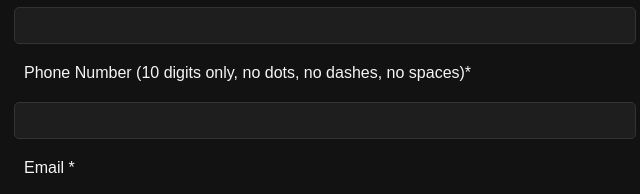
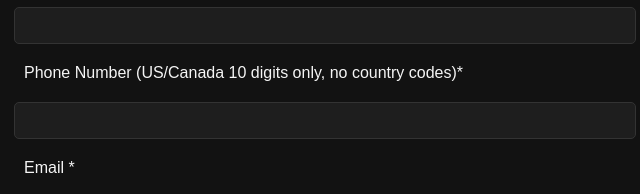
Before and after one commit to DavidMCinema/QuantumResonance, a website: page index.html in a window 1280 px wide. Shown: the part 301-495 px from the top of the page, 326-966 px from the left. Drawn offline with Linux system fonts and the light colour scheme.

Commit message:
Update index.html

```diff
--- a/index.html
+++ b/index.html
@@ -128,7 +128,7 @@
       <label for="businessName">Business Name *</label>
       <input type="text" id="businessName" name="business_name" required autocomplete="organization">
 
-      <label for="phone">Phone Number (10 digits only, no dots, no dashes, no spaces)*</label>
+      <label for="phone">Phone Number (US/Canada 10 digits only, no country codes)*</label>
       <input type="tel" id="phone" name="phone" required autocomplete="tel">
 
       <label for="email">Email *</label>
```
